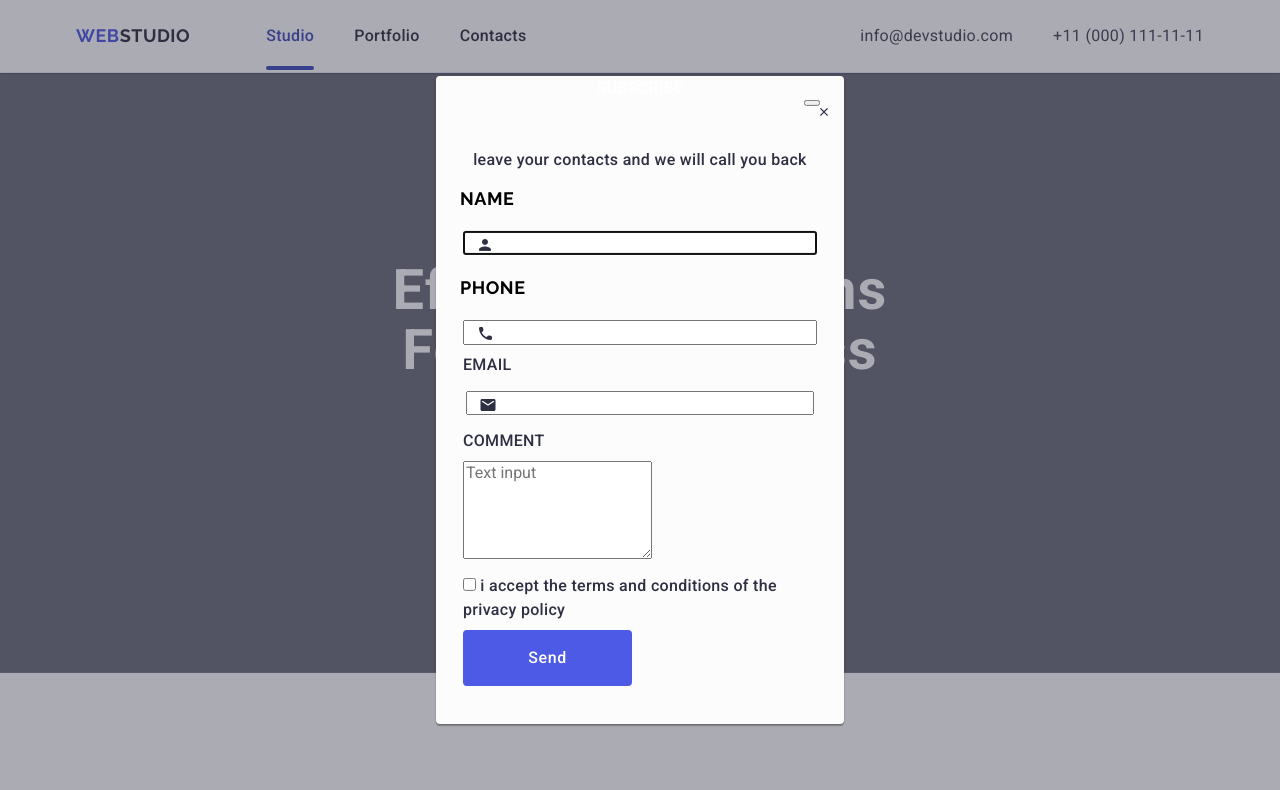
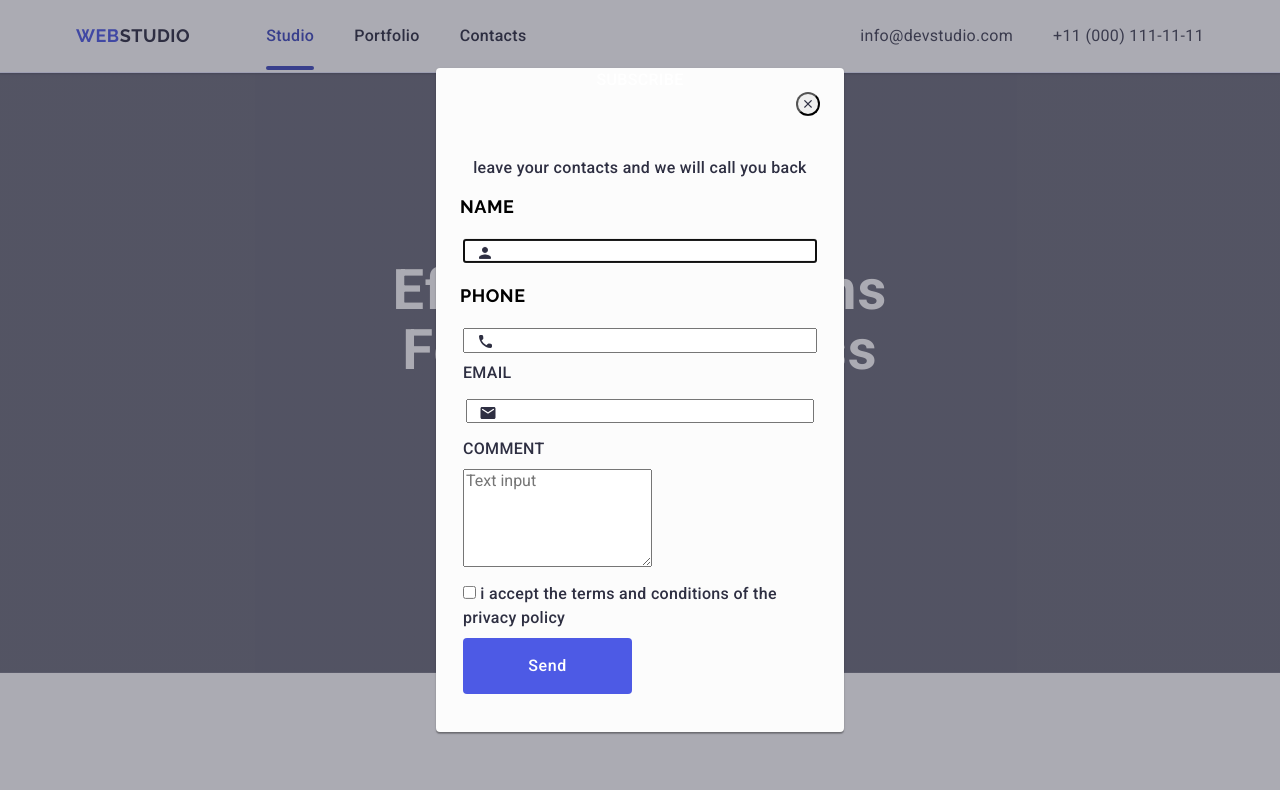
Before and after one commit to IvanVsemDobra/goit-markup-hw-05, a plain HTML site: page index.html in a window 1280 px wide. Shown: the top 790 px of the page. Drawn offline with nearby package versions, Linux system fonts and the light colour scheme; a web font is replaced by a local one.

Commit message:
Update files

```diff
--- a/css/styles.css
+++ b/css/styles.css
@@ -643,8 +643,26 @@ pointer-events: none;
     background-color: var(--ocean);
         border-radius: 50%;
 }
-.button-close {
+
+.button_close {
+    position: absolute;
+    top: 24px;
+    right: 24px;
+    display: flex;
+    align-items: center;
+    justify-content: center;
     border-radius: 50%;
+    width: 24px;
+    height: 24px;
+    cursor: pointer;
+    margin-bottom: 24px;
+}
+.icon-close {
+    display: flex;
+    align-items: center;
+    justify-content: center;
+    fill: var(--navy-blue);
+    position: relative;
 }
 .modal-txt {
     font-family: var(--font-family);
--- a/index.html
+++ b/index.html
@@ -449,12 +449,14 @@
         </div>
         <div class="backdrop is-open">
             <div class="modal">
-                <div class="form_user">
+
                     <p class="sub_txt">Subscribe</p>
-                    <form class="form" name="user_form" autocomplete="off">
-                        <div class="close-box">
-                            <button type="button-close">
-                                <svg class="team-icon-madal icon-close" width="8" height="8">
+                    <form
+                    class="form"
+                    name="subscribe_form" autocomplete="off">
+                        <div class="button_close-box">
+                            <button class="button_close" tupe="button">
+                                <svg class="icon-close" width="8" height="8">
                                     <use href="./images/icons.svg#icon-close">
                                     </use>
                                 </svg>
@@ -469,7 +471,7 @@
                                 <use href="./images/icons.svg#icon-person">
                                 </use>
                             </svg>
-                            <input class="form-input" type="text" id="form_username" name="user_name" required autofocus />
+                            <input class="form-input" type="text" id="form_username" name="user_name" autofocus/>
                         </div>
                         <label for="form_userphone" class="form-label">
                             Phone
@@ -479,7 +481,7 @@
                                 <use href="./images/icons.svg#icon-phone">
                                 </use>
                             </svg>
-                            <input type="tel" id="form_userphone" name="user_phone" required />
+                            <input type="tel" id="form_userphone" name="user_phone"  />
                             <label for="form_useremail" class="form-label">
                                 Email
                             </label>
@@ -488,7 +490,7 @@
                                     <use href="./images/icons.svg#icon-email">
                                     </use>
                                 </svg>
-                                <input type="email" id="form_useremail" name="user_email" required />
+                                <input type="email" id="form_useremail" name="user_email"  />
                             </div>
                             <label for="form_usercomment" class="form-label">
                                 Comment
@@ -498,9 +500,7 @@
                                     rows="5"></textarea>
                             </div>
                             <label class=" checkbox-box">
-
-                                    <input type="checkbox" id="form_usercheckbox" name="user_checkbox" required />
-
+                                    <input type="checkbox" id="form_usercheckbox" name="user_checkbox"/>
                                     i accept the terms and conditions of the <span class="span-model"> privacy policy</span>
                             </label>
                             <div class="model-button">
@@ -509,7 +509,7 @@
                                 </button>
                             </div>
                     </form>
-                </div>
+
             </div>
         </div>
  </footer>
```
